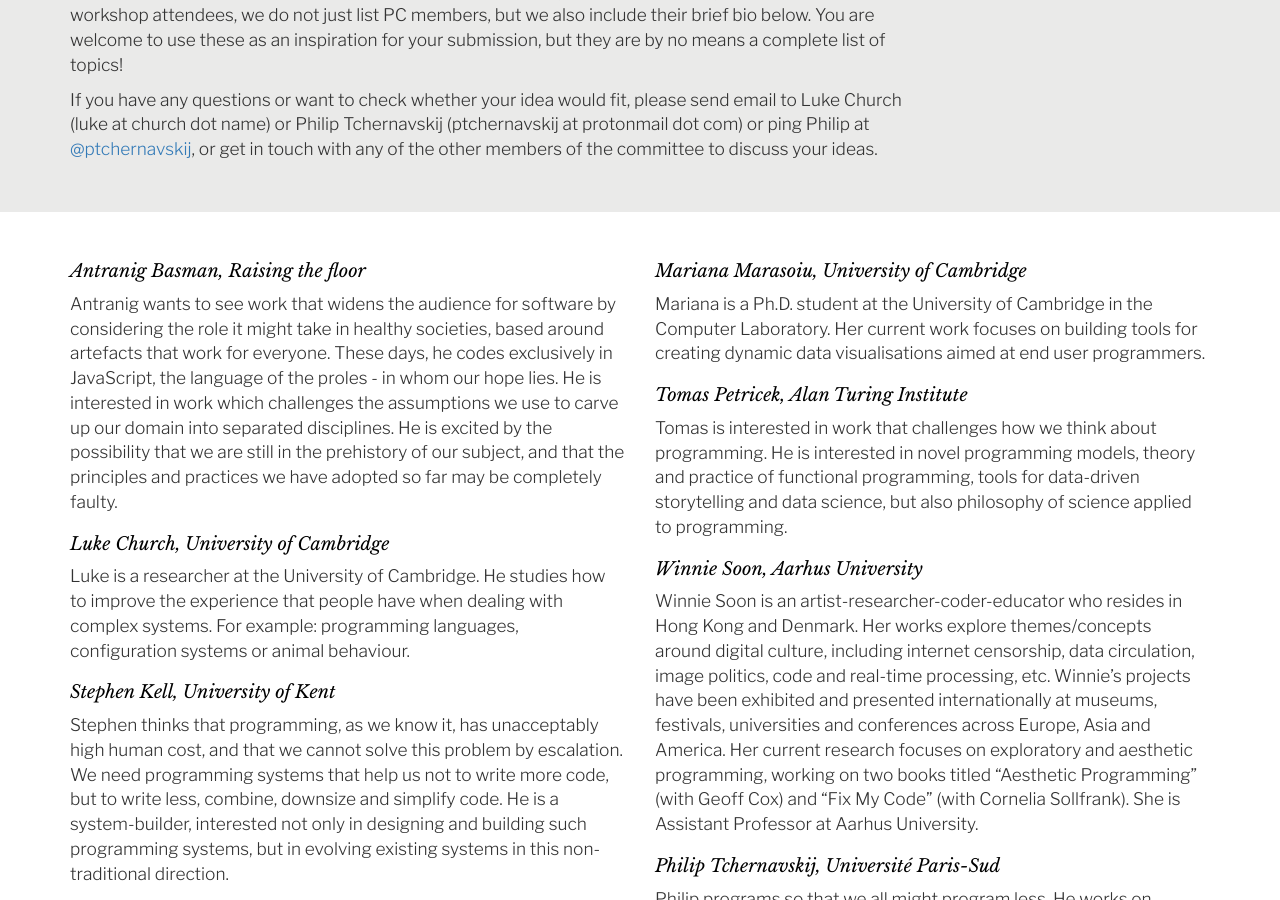
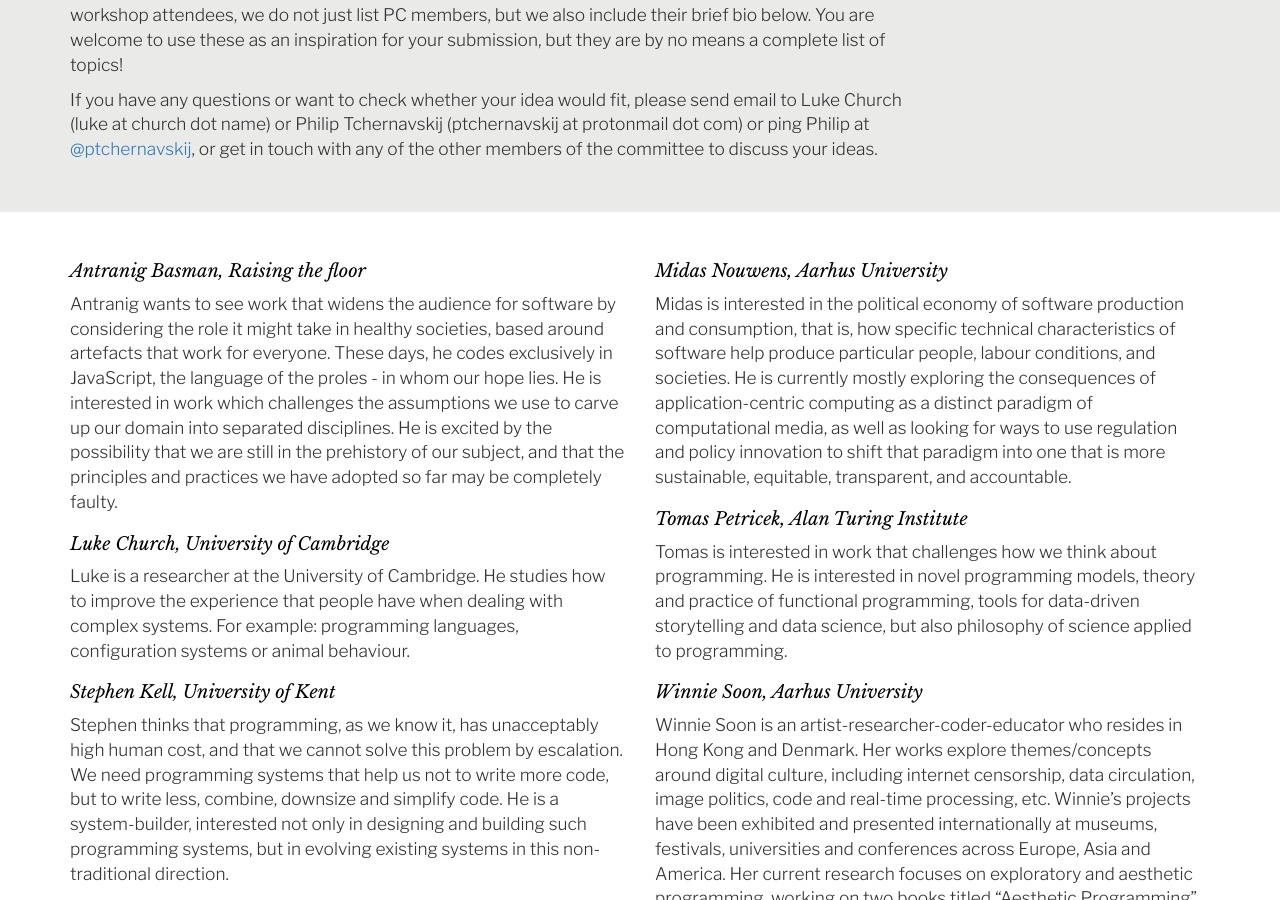
Before and after one commit to shift-society/salon, a Jekyll site: the page built from call-for-papers/index.md, in a window 1280 px wide and 900 px high, scrolled down 2089 px. Built offline with Jekyll 4.4.1, drawn with Linux system fonts in a browser that asks for light colours; nearby versions of some CDN libraries.

Commit message:
Add Midas Nouwens to the PC.

```diff
--- a/call-for-papers/index.md
+++ b/call-for-papers/index.md
@@ -150,13 +150,17 @@
 Clayton is Professor of Computer Science and Fellow of the Institute of Cognitive Science, at the University of Colorado, Boulder.
 He is well known for his research on evaluation methods in user interface design, and has also contributed to cognitive assistive technology, programming language design, educational technology, and cognitive theory in causal attribution and learning.
 
-</div>
-<div class="col-md-6" markdown="1">
-
 #### Mariana Marasoiu, University of Cambridge
 Mariana is a Ph.D. student at the University of Cambridge in the Computer Laboratory.
 Her current work focuses on building tools for creating dynamic data visualisations
 aimed at end user programmers.
+
+</div>
+<div class="col-md-6" markdown="1">
+
+#### Midas Nouwens, Aarhus University
+Midas is interested in the political economy of software production and consumption, that is, how specific technical characteristics of software help produce particular people, labour conditions, and societies.
+He is currently mostly exploring the consequences of application-centric computing as a distinct paradigm of computational media, as well as looking for ways to use regulation and policy innovation to shift that paradigm into one that is more sustainable, equitable, transparent, and accountable.
 
 #### Tomas Petricek, Alan Turing Institute
 Tomas is interested in work that challenges how we think about programming. He is interested in
```
